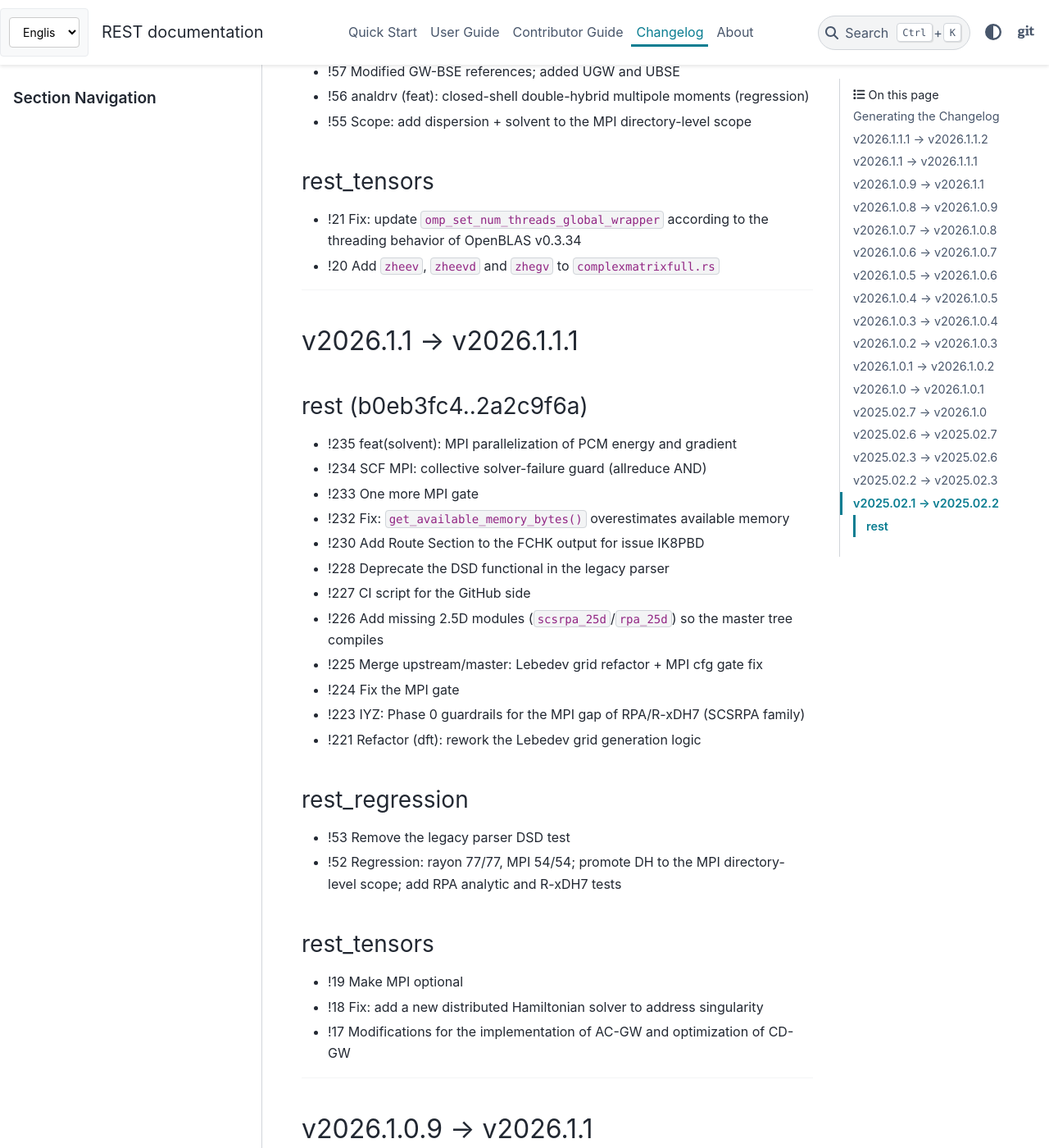
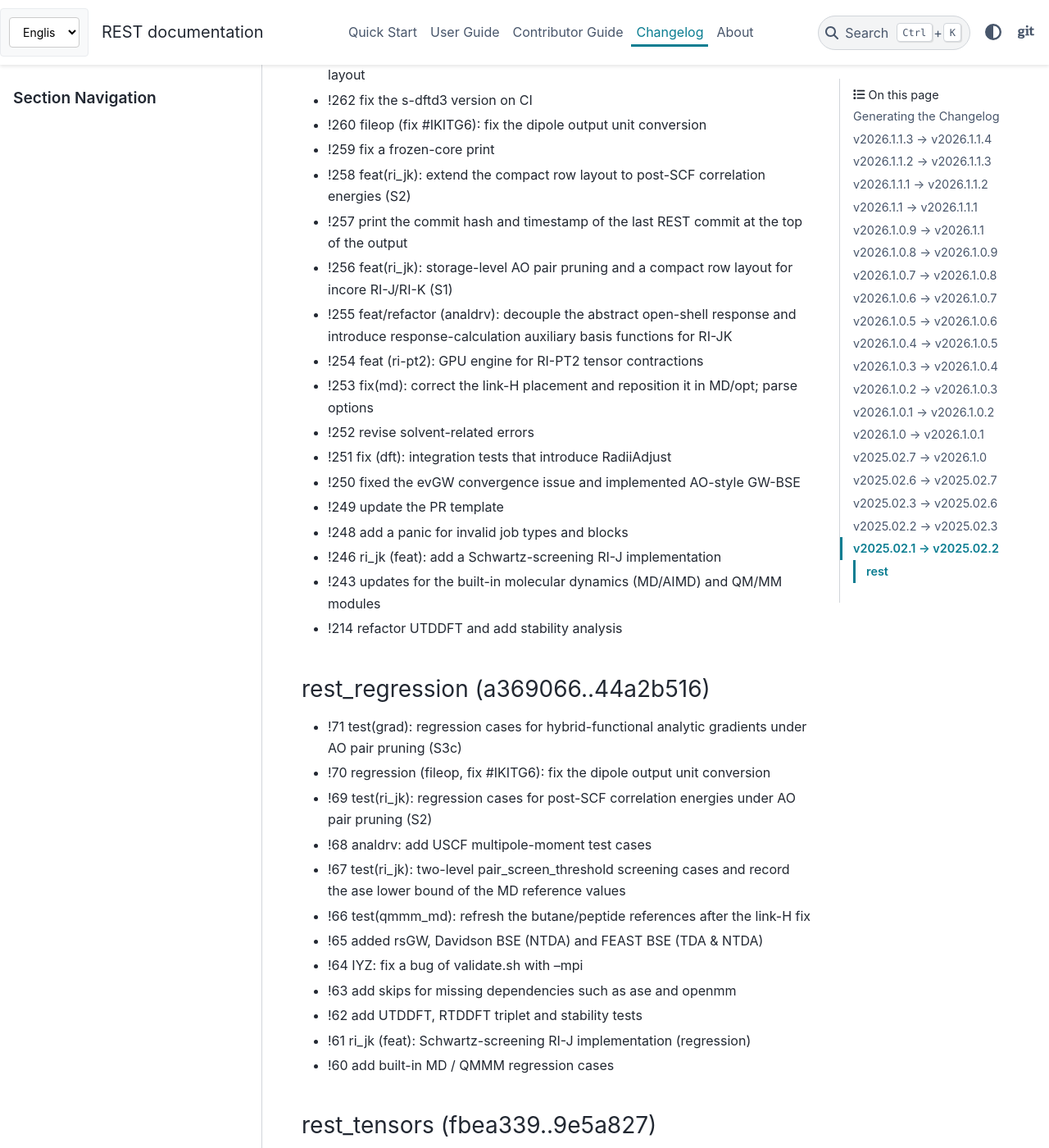
Before and after one commit to jeanwsr/rest_doc, a Sphinx documentation site: the page built from source/changelog.md, in a window 1280 px wide and 1400 px high, scrolled down 1252 px. Shown: the whole window at 82% size. Built offline with Sphinx 7.4.7 and the PyData theme 0.15.4, drawn with Linux system fonts in a browser that asks for light colours; pages that are not in the unit, such as notebooks, are missing from menus; some of the changed text lies outside the part shown.

Commit message:
changelog: add v2026.1.1.2→v2026.1.1.3 and v2026.1.1.3→v2026.1.1.4 segments

```diff
--- a/source/changelog.md
+++ b/source/changelog.md
@@ -12,6 +12,63 @@
 The script outputs git revisions and `git log --oneline` for each sub-repository, which can be used as the basis for curating changelog entries. `--auto` emits the transitions between versions segment by segment; alternatively, `--from <old-version> --to <new-version>` queries a specific version range (note: this mode outputs the full history, since the feedstock only records version points at recipe updates).
 
 Each version segment's `### rest` header carries the short commit-hash range of the rest repository at that segment's endpoints, e.g. `### rest (ded45015..3b2af4ff)`.
+
+---
+
+## v2026.1.1.3 → v2026.1.1.4
+
+### rest (cf28a7ca..992262c3)
+
+- !265 perf(grad): stream the XC gradient accumulation, fixing a 39 GB memory blow-up on large grid sessions
+- !264 feat (grad): analytic first-order gradient for double hybrids
+
+### rest_regression (44a2b516..a62841e0)
+
+- !72 regression (grad): analytic first-order gradient for double hybrids
+
+---
+
+## v2026.1.1.2 → v2026.1.1.3
+
+### rest (8f55408b..cf28a7ca)
+
+- !263 feat(grad): hybrid-functional analytic gradients adopt the compact row layout
+- !262 fix the s-dftd3 version on CI
+- !260 fileop (fix #IKITG6): fix the dipole output unit conversion
+- !259 fix a frozen-core print
+- !258 feat(ri_jk): extend the compact row layout to post-SCF correlation energies (S2)
+- !257 print the commit hash and timestamp of the last REST commit at the top of the output
+- !256 feat(ri_jk): storage-level AO pair pruning and a compact row layout for incore RI-J/RI-K (S1)
+- !255 feat/refactor (analdrv): decouple the abstract open-shell response and introduce response-calculation auxiliary basis functions for RI-JK
+- !254 feat (ri-pt2): GPU engine for RI-PT2 tensor contractions
+- !253 fix(md): correct the link-H placement and reposition it in MD/opt; parse options
+- !252 revise solvent-related errors
+- !251 fix (dft): integration tests that introduce RadiiAdjust
+- !250 fixed the evGW convergence issue and implemented AO-style GW-BSE
+- !249 update the PR template
+- !248 add a panic for invalid job types and blocks
+- !246 ri_jk (feat): add a Schwartz-screening RI-J implementation
+- !243 updates for the built-in molecular dynamics (MD/AIMD) and QM/MM modules
+- !214 refactor UTDDFT and add stability analysis
+
+### rest_regression (a369066..44a2b516)
+
+- !71 test(grad): regression cases for hybrid-functional analytic gradients under AO pair pruning (S3c)
+- !70 regression (fileop, fix #IKITG6): fix the dipole output unit conversion
+- !69 test(ri_jk): regression cases for post-SCF correlation energies under AO pair pruning (S2)
+- !68 analdrv: add USCF multipole-moment test cases
+- !67 test(ri_jk): two-level pair_screen_threshold screening cases and record the ase lower bound of the MD reference values
+- !66 test(qmmm_md): refresh the butane/peptide references after the link-H fix
+- !65 added rsGW, Davidson BSE (NTDA) and FEAST BSE (TDA & NTDA)
+- !64 IYZ: fix a bug of validate.sh with --mpi
+- !63 add skips for missing dependencies such as ase and openmm
+- !62 add UTDDFT, RTDDFT triplet and stability tests
+- !61 ri_jk (feat): Schwartz-screening RI-J implementation (regression)
+- !60 add built-in MD / QMMM regression cases
+
+### rest_tensors (fbea339..9e5a827)
+
+- !22 FIX: datatype i8 mismatch on aarch64
 
 ---
 
```
Also changed, not shown: source_zh/changelog.md.
